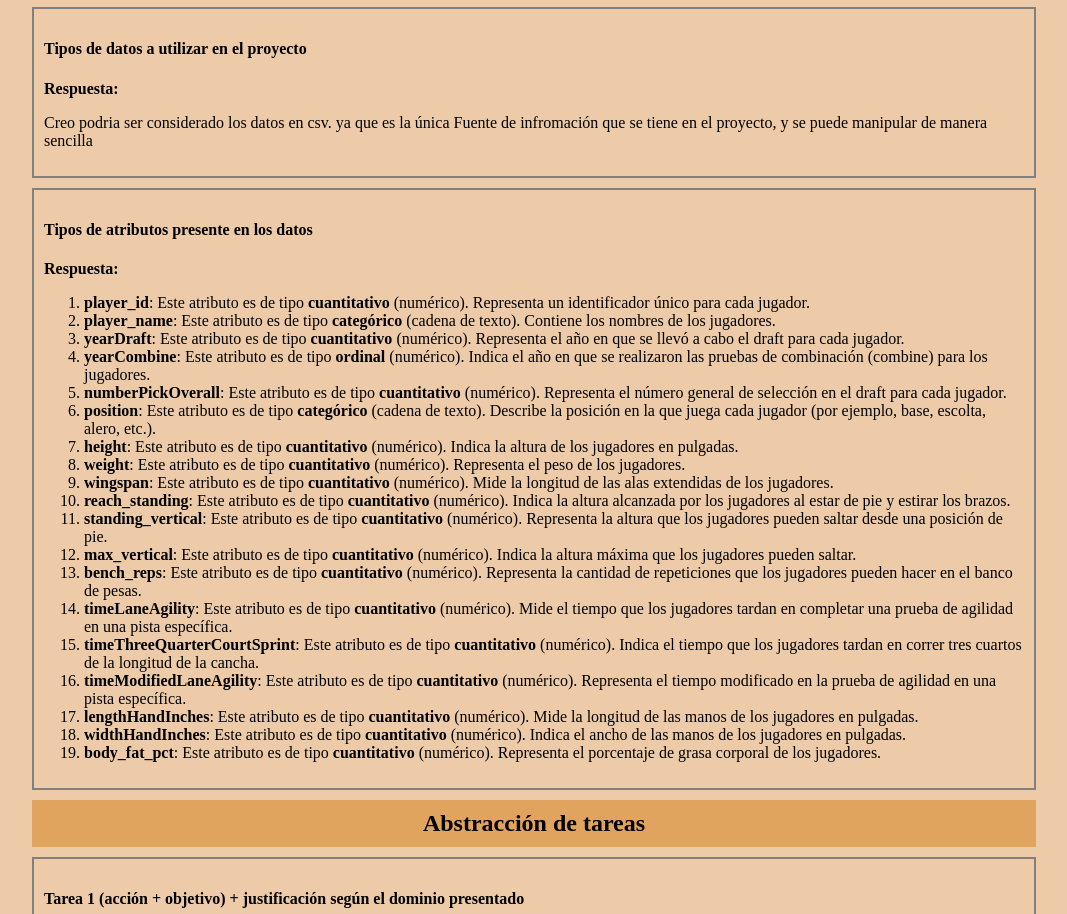
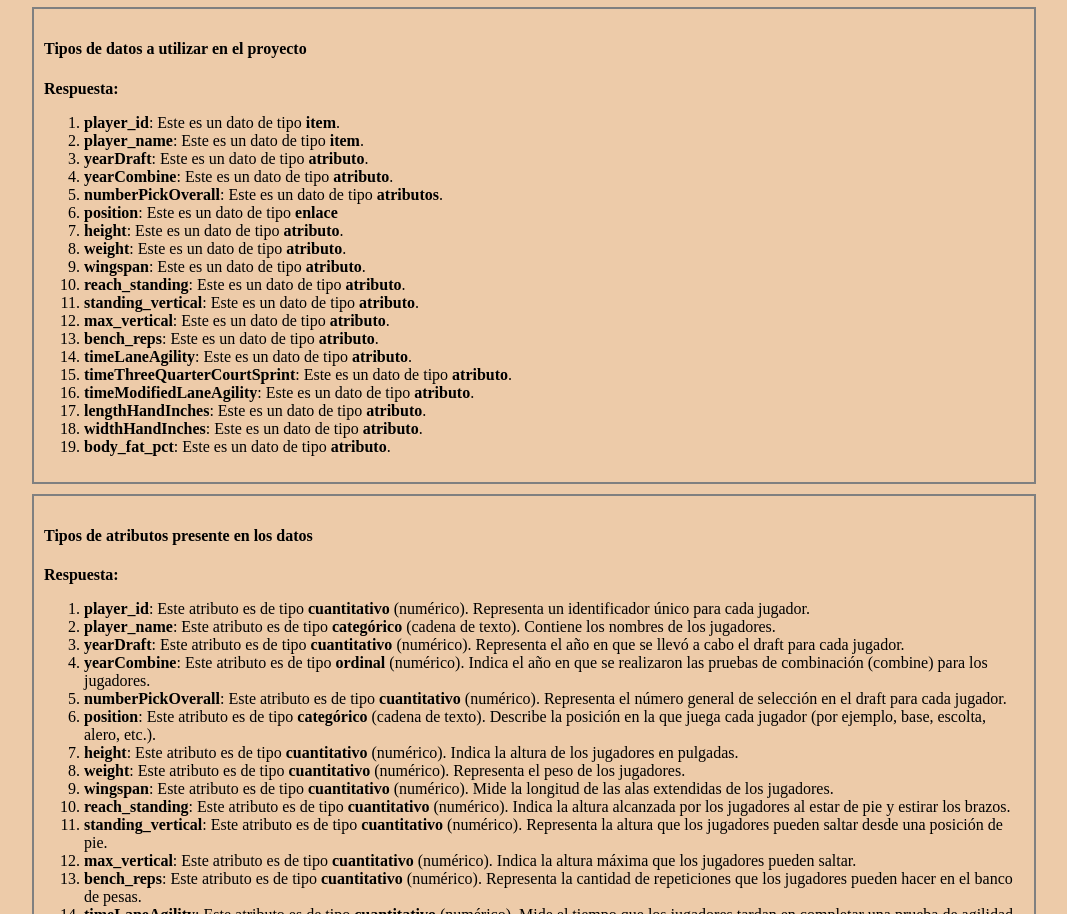
Before and after one commit to fchiapped/Proyecto-Vis-Info, a plain HTML site: page index.html in a window 1280 px wide. Shown: the part 1155-2069 px from the top of the page, without its empty margins (106-1173 px from the left). Drawn offline with Linux system fonts and the light colour scheme.

Commit message:
avc 3
Cambio en tipos de datos

```diff
--- a/index.html
+++ b/index.html
@@ -70,9 +70,27 @@
                 <h4>Tipos de datos a utilizar en el proyecto</h4>
                 <h4>Respuesta:</h4>
                 <!-- Puedes agregar los P que sean necesarios -->
-                <p>Creo podria ser considerado los datos en csv. ya que es la única Fuente
-                    de infromación que se tiene en el proyecto, y se puede manipular de manera sencilla
-                </p>
+                <ol>
+                    <li><strong>player_id</strong>: Este es un dato de tipo  <strong>item</strong>.</li>
+                    <li><strong>player_name</strong>: Este es un dato de tipo  <strong>item</strong>.</li>
+                    <li><strong>yearDraft</strong>: Este es un dato de tipo <strong>atributo</strong>.</li>
+                    <li><strong>yearCombine</strong>: Este es un dato de tipo <strong>atributo</strong>.</li>
+                    <li><strong>numberPickOverall</strong>: Este es un dato de tipo <strong>atributos</strong>.</li></li>
+                    <li><strong>position</strong>: Este es un dato de tipo <strong>enlace</strong> </li>
+                    <li><strong>height</strong>: Este es un dato de tipo <strong>atributo</strong>.</li>
+                    <li><strong>weight</strong>: Este es un dato de tipo <strong>atributo</strong>.</li>
+                    <li><strong>wingspan</strong>: Este es un dato de tipo <strong>atributo</strong>.</li>
+                    <li><strong>reach_standing</strong>: Este es un dato de tipo <strong>atributo</strong>.</li>
+                    <li><strong>standing_vertical</strong>: Este es un dato de tipo <strong>atributo</strong>.</li>
+                    <li><strong>max_vertical</strong>: Este es un dato de tipo <strong>atributo</strong>.</li>
+                    <li><strong>bench_reps</strong>: Este es un dato de tipo <strong>atributo</strong>.</li>
+                    <li><strong>timeLaneAgility</strong>: Este es un dato de tipo <strong>atributo</strong>.</li>
+                    <li><strong>timeThreeQuarterCourtSprint</strong>: Este es un dato de tipo <strong>atributo</strong>.</li>
+                    <li><strong>timeModifiedLaneAgility</strong>: Este es un dato de tipo <strong>atributo</strong>.</li>
+                    <li><strong>lengthHandInches</strong>: Este es un dato de tipo <strong>atributo</strong>.</li>
+                    <li><strong>widthHandInches</strong>: Este es un dato de tipo <strong>atributo</strong>.</li>
+                    <li><strong>body_fat_pct</strong>: Este es un dato de tipo <strong>atributo</strong>.</li>
+            </div>
             </div>
             <div class="response">
                 <h4>Tipos de atributos presente en los datos</h4>
```
